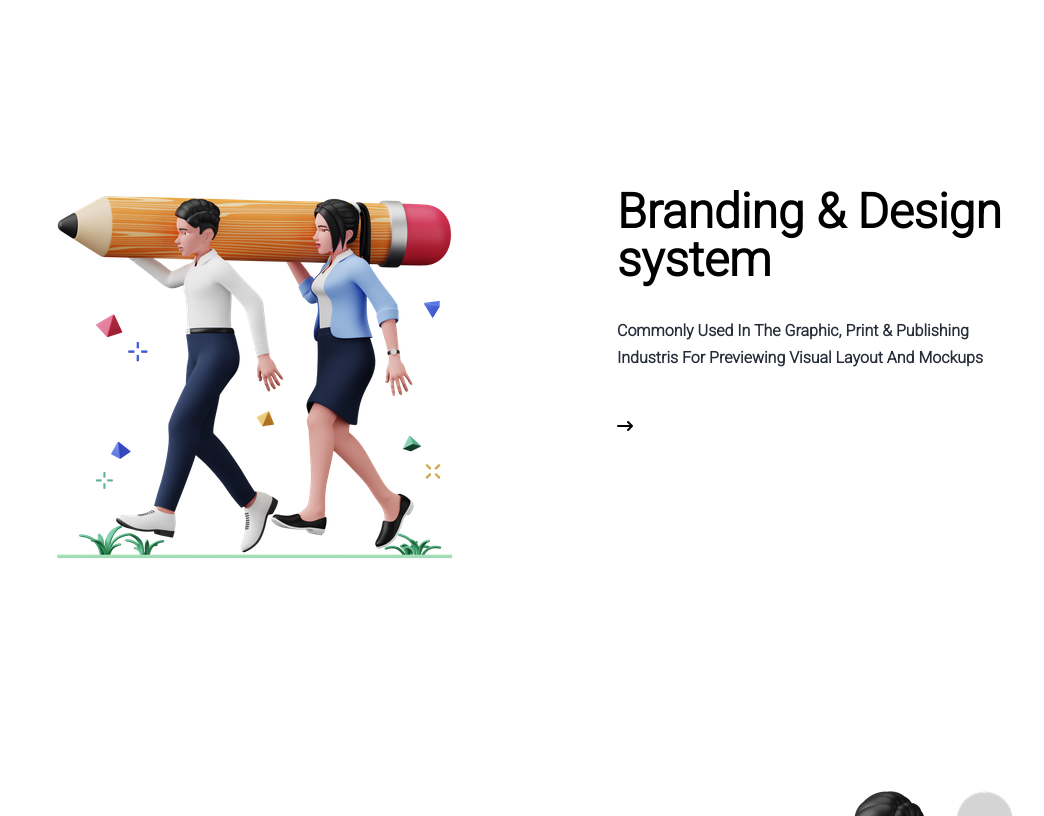
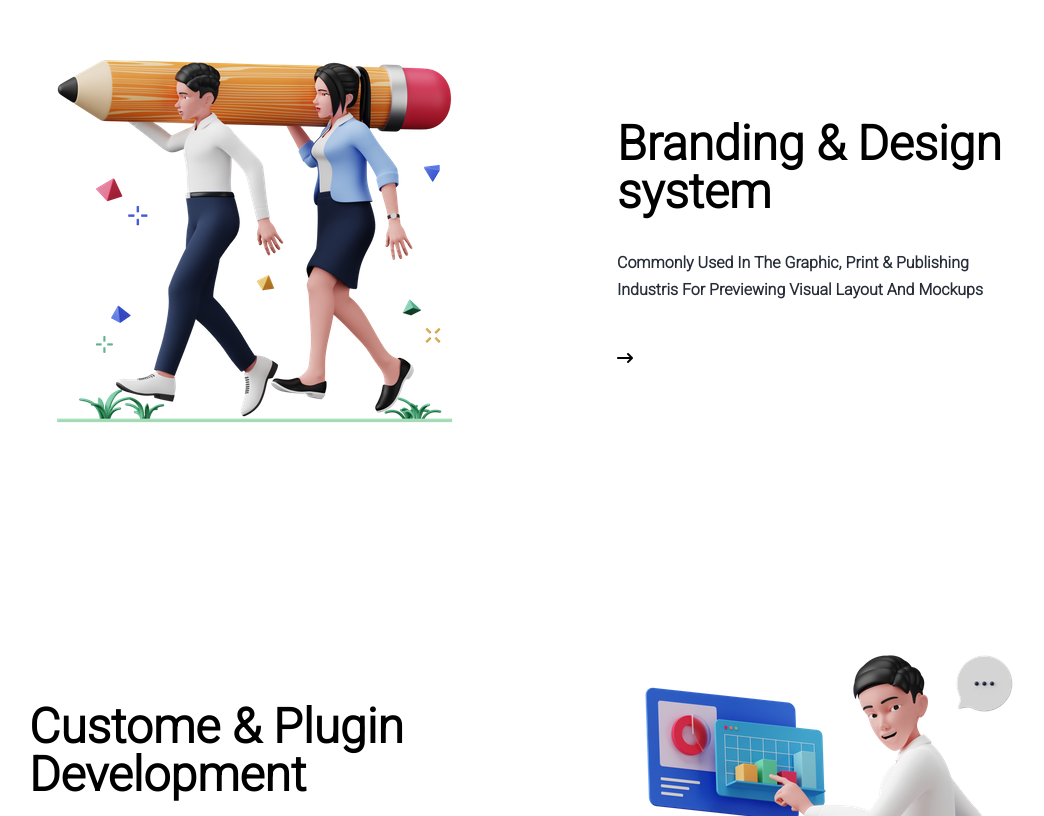
Before and after one commit to MayBFourth/Template1, a plain HTML site: page index.html in a window 1280 px wide. Shown: the part 1070-1886 px from the top of the page, without its empty margins (99-1143 px from the left). Drawn offline with Linux system fonts and the light colour scheme.

Commit message:
add files via upload

```diff
--- a/style.css
+++ b/style.css
@@ -126,11 +126,6 @@ body{
     margin-top: 136px;
     align-items: center;
 }
-
-.b-section .b-section_left{
-    margin-top: 136px;
-}
-
 
 .b-section .b-section_right h2{
     font-weight: 700;
```
